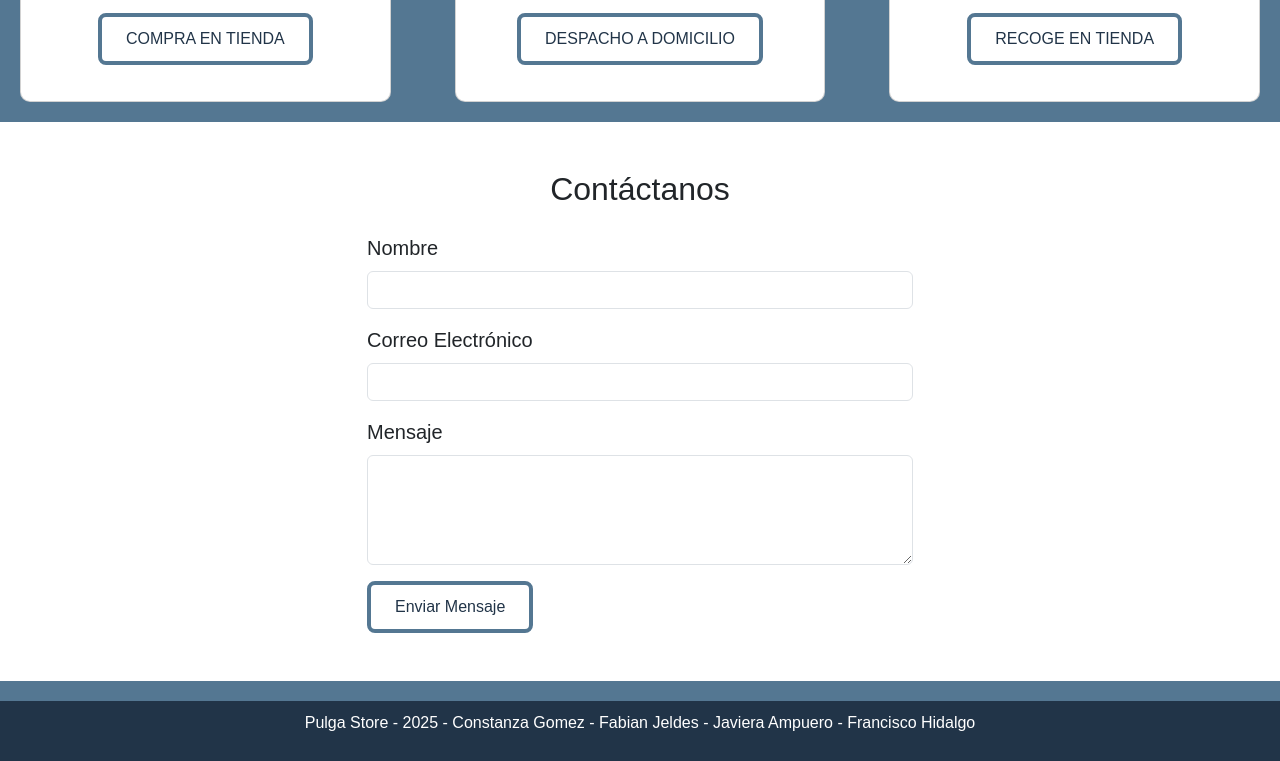
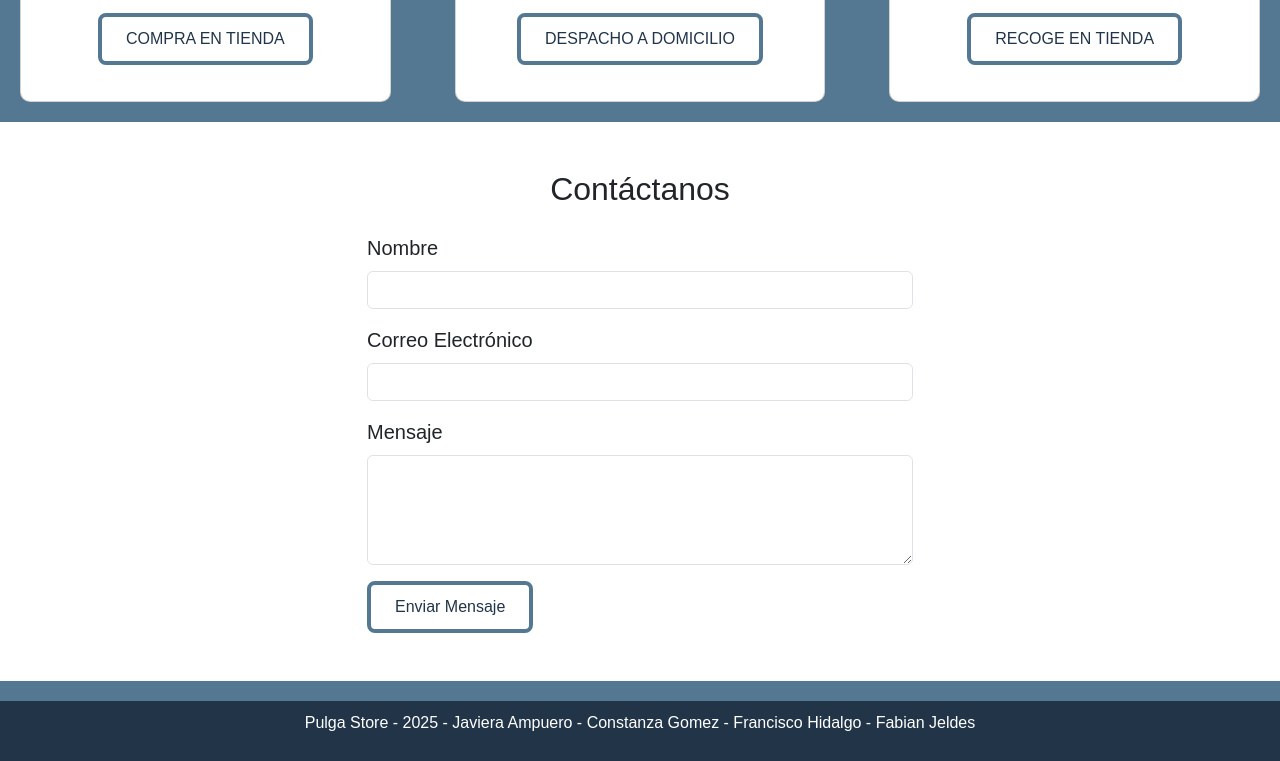
Before and after one commit to fhidalgoq/pulgastore, a plain HTML site: page pulgastore-main/index.html in a window 1280 px wide. Shown: the part 1520-2281 px from the top of the page. Drawn offline with nearby package versions, Linux system fonts and the light colour scheme; some packages are replaced by stand-ins of ours; a script that the page names is missing; a web font is replaced by a local one.

Commit message:
Update index.html

```diff
--- a/pulgastore-main/index.html
+++ b/pulgastore-main/index.html
@@ -176,7 +176,7 @@
     </div>
   </section>
   <footer>
-    <p>Pulga Store - 2025 - Constanza Gomez - Fabian Jeldes - Javiera Ampuero - Francisco Hidalgo </p>
+    <p>Pulga Store - 2025 - Javiera Ampuero - Constanza Gomez - Francisco Hidalgo - Fabian Jeldes </p>
   </footer>
 </body>
 <script src="js/script.js"></script>
```
